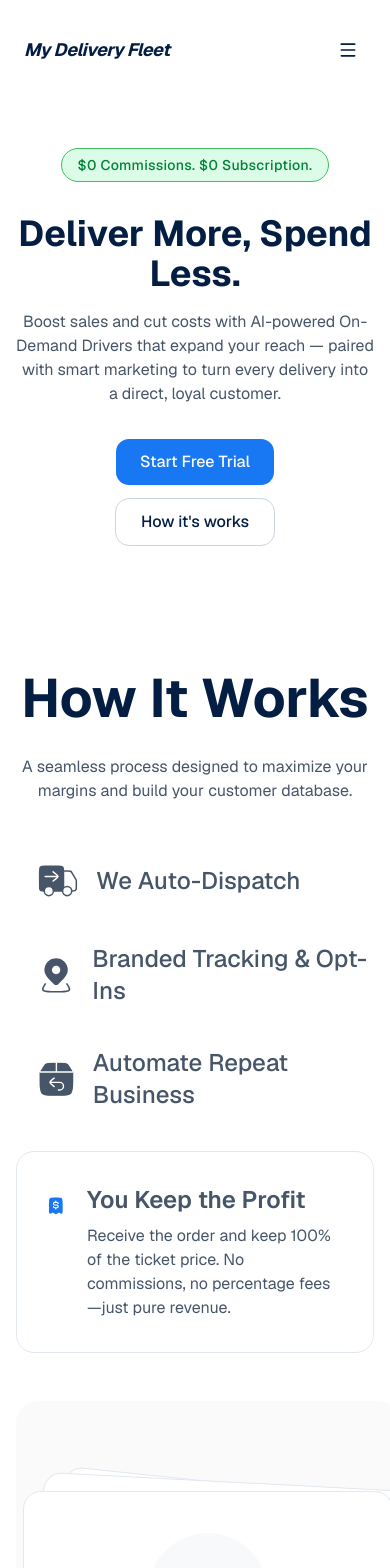
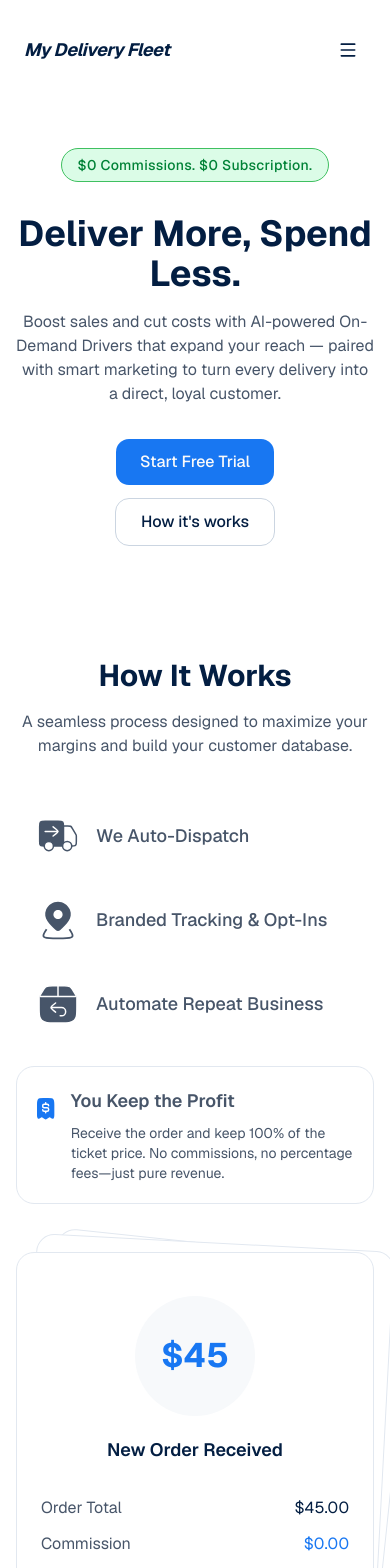
Before and after one commit to zainmanzoor-foomotion/delivery-fleet-marketing, a Next.js app: page / in a window 390 px wide. Shown: the top 1568 px of the page. Built offline with nearby package versions, Linux system fonts and the light colour scheme.

Commit message:
add responsiveness

```diff
--- a/app/components/BoostSales.tsx
+++ b/app/components/BoostSales.tsx
@@ -94,12 +94,12 @@
 
 export default function BoostSales() {
   return (
-    <section className="w-full px-4 py-16 sm:py-20">
+    <section id="benefits" className="w-full px-4 py-16 sm:py-20">
       <div className="mx-auto max-w-7xl rounded-2xl border-2 border-[#E5E7EB] p-4 sm:p-6">
         <div className="grid grid-cols-1 lg:grid-cols-2 gap-5 items-center">
 
           <div className="flex flex-col gap-5 bg-[#FAFAFB] p-6 rounded-xl">
-            <div className="grid grid-cols-2 gap-4">
+            <div className="grid grid-cols-1 sm:grid-cols-2 gap-4">
               <motion.div
                 className="rounded-xl space-y-3 border border-[#E5E7EB] bg-white p-4 sm:p-6"
                 initial={{ scale: 0.8, opacity: 0 }}
--- a/app/components/CutCosts.tsx
+++ b/app/components/CutCosts.tsx
@@ -141,11 +141,12 @@
 
                         {/* Stats bar */}
                         <motion.div
-                            className="rounded-xl bg-[#1877F2] p-4 sm:p-4"
-                            initial={{ opacity: 0, y: 16 }}
-                            whileInView={{ opacity: 1, y: 0 }}
-                            viewport={{ once: true, margin: '-80px' }}
-                            transition={{ duration: 0.5, ease: 'easeOut' }}
+                            className="rounded-xl bg-primary p-4 sm:p-4"
+                            initial={{ opacity: 0, scale: 0.85 }}
+                            whileInView={{ opacity: 1, scale: 1 }}
+                            viewport={{ once: true, amount: 0.75 }}
+                            transition={{ duration: 0.55, ease: [0.22, 1, 0.36, 1] }}
+                            style={{ transformOrigin: 'center' }}
                         >
                             <div className="grid grid-cols-2 sm:grid-cols-4 gap-3 items-center">
                                 {([
--- a/app/components/Footer.tsx
+++ b/app/components/Footer.tsx
@@ -21,11 +21,11 @@
 
           <div className="max-w-sm">
             <Link href="/" className="flex items-center gap-2 mb-4">
-              <span className="text-2xl font-bold text-text-1">
+              <span className="text-xl sm:text-2xl font-bold text-text-1">
                 My Delivery Fleet
               </span>
             </Link>
-            <p className="text-md text-text-2 font-normal">
+            <p className="text-sm sm:text-md text-text-2 font-normal">
               Boost sales and cut costs with AI-powered On-Demand Drivers that expand your reach.
             </p>
           </div>
@@ -33,13 +33,13 @@
           <div className="flex gap-16 sm:gap-20">
 
             <div>
-              <h3 className="mb-4 text-md font-semibold text-text-1">Product</h3>
+              <h3 className="mb-4 text-sm sm:text-md font-semibold text-text-1">Product</h3>
               <ul className="flex flex-col gap-3">
                 {productLinks.map((link) => (
                   <li key={link.href}>
                     <Link
                       href={link.href}
-                      className="text-md text-text-2 hover:text-text-1 transition-colors"
+                      className="text-sm sm:text-md text-text-2 hover:text-text-1 transition-colors"
                     >
                       {link.label}
                     </Link>
@@ -49,13 +49,13 @@
             </div>
 
             <div>
-              <h3 className="mb-4 text-md font-semibold text-text-1">Company</h3>
+              <h3 className="mb-4 text-sm sm:text-md font-semibold text-text-1">Company</h3>
               <ul className="flex flex-col gap-3">
                 {companyLinks.map((link) => (
                   <li key={link.href}>
                     <Link
                       href={link.href}
-                      className="text-md text-text-2 hover:text-text-1 transition-colors"
+                      className="text-sm sm:text-md text-text-2 hover:text-text-1 transition-colors"
                     >
                       {link.label}
                     </Link>
--- a/app/components/HowItWorks.tsx
+++ b/app/components/HowItWorks.tsx
@@ -14,12 +14,12 @@
 
 export default function HowItWorks() {
   return (
-    <section className="w-full px-4 py-16 sm:py-20 overflow-hidden">
+    <section id="how-it-works" className="w-full px-4 py-16 sm:py-20 overflow-hidden">
       <div className="mx-auto max-w-3xl text-center mb-14">
-        <h2 className="text-[54px] sm:text-4xl md:text-5xl font-bold text-text-1">
+        <h2 className="text-3xl sm:text-4xl md:text-[54px] font-bold text-text-1">
           How It Works
         </h2>
-        <p className="mt-4 text-base sm:text-2xl text-text-2 max-w-3xl mx-auto">
+        <p className="mt-4 text-base sm:text-xl md:text-2xl text-text-2 max-w-3xl mx-auto">
           A seamless process designed to maximize your margins and build your customer database.
         </p>
       </div>
@@ -31,15 +31,15 @@
               {/* <div className="h-9 w-9 shrink-0 rounded-lg bg-[#F1F5F9] flex items-center justify-center"> */}
                 <Icon stroke={"#475569"} />
               {/* </div> */}
-              <span className="text-2xl font-medium text-text-2">{title}</span>
+              <span className="text-lg sm:text-2xl font-medium text-text-2">{title}</span>
             </div>
           ))}
 
-          <div className="relative z-10 rounded-2xl border border-[#E2E8F0] bg-white p-8 flex gap-6">
+          <div className="relative z-10 rounded-2xl border border-[#E2E8F0] bg-white p-5 sm:p-8 flex gap-4 sm:gap-6">
                <DollarIcon stroke={"#1877F2"} />
             <div>
-              <p className="text-2xl font-semibold text-text-2">You Keep the Profit</p>
-              <p className="mt-2 text-md text-text-2">
+              <p className="text-lg sm:text-2xl font-semibold text-text-2">You Keep the Profit</p>
+              <p className="mt-2 text-sm sm:text-md text-text-2">
                 Receive the order and keep 100% of the ticket price. No commissions, no percentage
                 fees—just pure revenue.
               </p>
@@ -47,10 +47,10 @@
           </div>
         </div>
 
-        <div className="relative min-h-150 min-w-sm flex items-center justify-center">
+        <div className="relative min-h-64 sm:min-h-150 w-full flex items-center justify-center">
           <div className="absolute inset-0 rounded-3xl bg-[#FAFAFB]" />
 
-          <div className="relative" style={{ width: 370, height: 420 }}>
+          <div className="relative w-full max-w-[370px]" style={{ height: 420 }}>
             <motion.div
               className="absolute rounded-2xl bg-white border border-[#E2E8F0]"
               style={{ transformOrigin: 'bottom center', top: -8, left: 0, right: 0, height: 400 }}
@@ -83,7 +83,7 @@
                   </div>
                 </div>
 
-                <p className="text-center text-2xl font-semibold text-text-1">
+                <p className="text-center text-lg sm:text-2xl font-semibold text-text-1">
                   New Order Received
                 </p>
 
--- a/app/components/SmartMarketing.tsx
+++ b/app/components/SmartMarketing.tsx
@@ -33,7 +33,7 @@
 
 export default function SmartMarketing() {
   return (
-    <section className="w-full px-4 py-16 sm:py-20">
+    <section id="marketing" className="w-full px-4 py-16 sm:py-20">
       <div className="mx-auto max-w-4xl text-center mb-14">
         <h2 className="text-3xl sm:text-4xl md:text-[54px] font-bold text-text-1">
           Smart Marketing Built-In
@@ -44,8 +44,8 @@
         </p>
       </div>
 
-      <div className="mx-auto max-w-7xl mb-16 rounded-2xl bg-[#FAFAFB] px-10 pt-10 flex flex-col md:flex-row items-center md:items-end justify-center gap-2 overflow-hidden">
-        <div className="w-60 shrink-0">
+      <div className="mx-auto max-w-7xl mb-16 rounded-2xl bg-[#FAFAFB] px-4 sm:px-10 pt-6 sm:pt-10 flex flex-col md:flex-row items-center md:items-end justify-center gap-2 overflow-hidden">
+        <div className="w-40 sm:w-52 md:w-60 shrink-0">
           <Image
             src="/11 1.png"
             alt="Google review prompt"
@@ -54,7 +54,7 @@
             className="w-full h-auto drop-shadow-xl"
           />
         </div>
-        <div className="w-70 shrink-0">
+        <div className="w-48 sm:w-60 md:w-70 shrink-0">
           <Image
             src="/22 2.png"
             alt="Delivery tracking"
@@ -63,7 +63,7 @@
             className="w-full h-auto drop-shadow-xl"
           />
         </div>
-        <div className="w-60 shrink-0">
+        <div className="w-40 sm:w-52 md:w-60 shrink-0">
           <Image
             src="/33 1.png"
             alt="SMS marketing"
@@ -80,8 +80,8 @@
             <div className={`h-14 w-14 border border-[#E5E7EB] rounded-2xl flex items-center justify-center`}>
               <Icon size={34} />
             </div>
-            <p className="text-xl font-semibold text-text-1">{title}</p>
-            <p className="text-sm text-text-2">{description}</p>
+            <p className="text-base sm:text-xl font-semibold text-text-1">{title}</p>
+            <p className="text-xs sm:text-sm text-text-2">{description}</p>
           </div>
         ))}
       </div>
--- a/app/globals.css
+++ b/app/globals.css
@@ -127,6 +127,14 @@
   * {
     @apply border-border outline-ring/50;
   }
+  html,
+  body {
+    overflow-x: hidden;
+    max-width: 100%;
+  }
+  html {
+    scroll-behavior: smooth;
+  }
   body {
     @apply bg-background text-foreground;
   }
```
